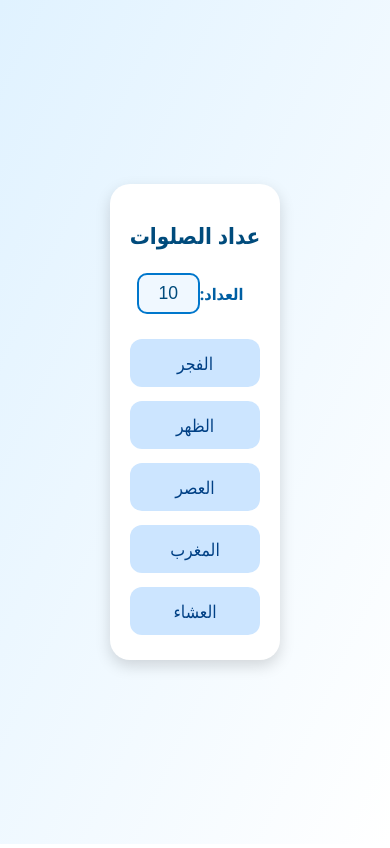
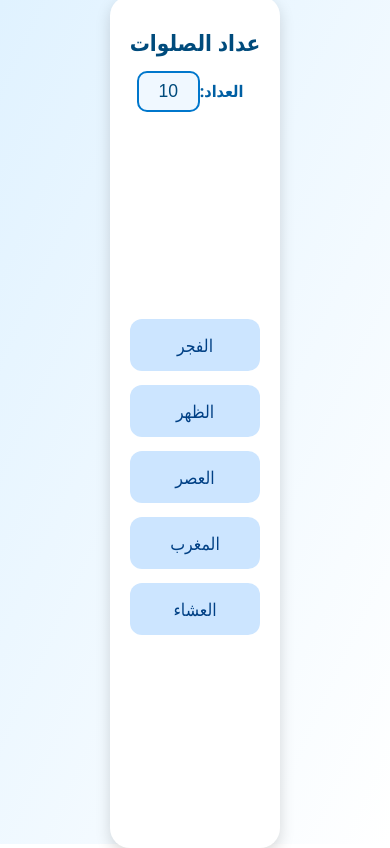
Before and after one commit to O-m-a-rr/salah-counter, a React (Vite) app: page / in a window 390 px wide. Built offline with nearby package versions, Linux system fonts and the light colour scheme; the HTML template or start-up script is replaced by a standard one.

Commit message:
Update styles.css

```diff
--- a/src/styles.css
+++ b/src/styles.css
@@ -1,4 +1,4 @@
-/* ✅ Overall layout */
+/* ✅ Full-screen layout */
 body {
   font-family: "Segoe UI", Tahoma, Geneva, Verdana, sans-serif;
   background: linear-gradient(to bottom right, #e0f2ff, #ffffff);
@@ -12,6 +12,8 @@ body {
 }
 
 .container {
+  width: 100%;
+  height: 100vh;
   display: flex;
   justify-content: center;
   align-items: center;
@@ -24,7 +26,11 @@ body {
   box-shadow: 0 6px 15px rgba(0, 0, 0, 0.15);
   text-align: center;
   width: 90%;
-  max-width: 360px;
+  max-width: 400px;
+  height: 90vh; /* ✅ stretch card to fit screen */
+  display: flex;
+  flex-direction: column;
+  justify-content: space-between; /* evenly space top/middle/bottom */
   transition: transform 0.3s ease;
 }
 
@@ -41,8 +47,9 @@ body {
   }
 }
 
+/* ✅ Title */
 .title {
-  margin-bottom: 25px;
+  margin-top: 10px;
   color: #004b7c;
   font-size: 1.6rem;
   font-weight: bold;
@@ -50,11 +57,11 @@ body {
 
 /* ✅ Counter section */
 .counter {
-  margin-bottom: 25px;
   display: flex;
   justify-content: center;
   align-items: center;
   flex-wrap: wrap;
+  margin-bottom: 20px;
 }
 
 .counter label {
@@ -83,18 +90,19 @@ body {
   background: #e8fff0;
 }
 
-/* ✅ Buttons - now stacked vertically */
+/* ✅ Button grid (vertical layout) */
 .button-grid {
   display: flex;
   flex-direction: column;
   align-items: center;
   gap: 14px;
-  margin-top: 15px;
+  flex-grow: 1;
+  justify-content: center;
 }
 
-/* ✅ Button styles */
+/* ✅ Buttons */
 .btn {
-  padding: 12px 0;
+  padding: 14px 0;
   border: none;
   border-radius: 12px;
   font-size: 1.1rem;
@@ -117,10 +125,11 @@ body {
   transform: scale(1.03);
 }
 
-/* ✅ Responsive tweaks for phones */
+/* ✅ Responsive tweaks for small screens */
 @media (max-width: 480px) {
   .card {
     width: 95%;
+    height: 95vh;
     padding: 25px 20px;
   }
 
```
